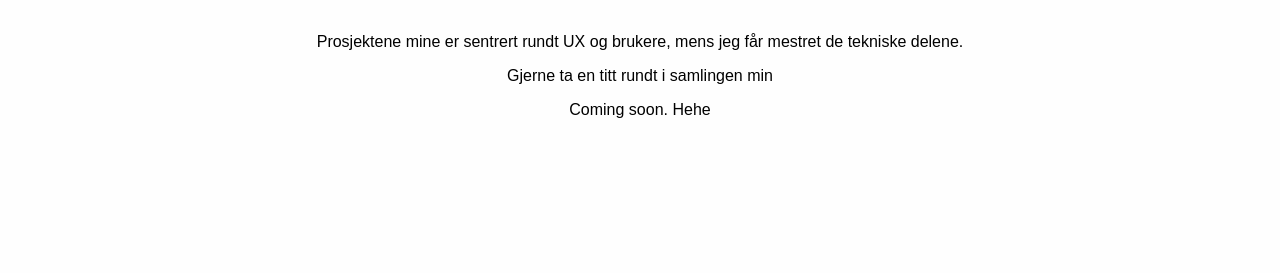
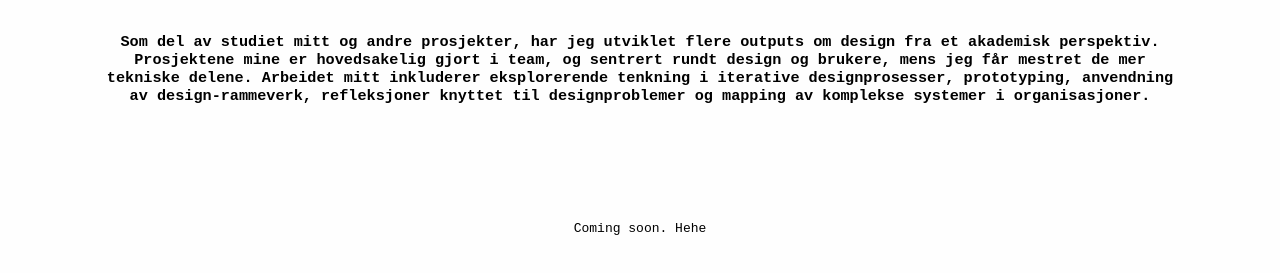
Before and after one commit to linn-s-h/linn-s-h.github.io, a plain HTML site: page portfolio.html in a window 1280 px wide. Shown: the part 181-454 px from the top of the page. Drawn offline with Linux system fonts and the light colour scheme.

Commit message:
update portfolio summary

```diff
--- a/portfolio.html
+++ b/portfolio.html
@@ -43,11 +43,14 @@
         </script>
 
         <div>
-            <div style="text-align: center;">
+            <div style="text-align: center">
             <h1 style="font-size: 54px;">Mine prosjekter</h1>
-            <p>Prosjektene mine er sentrert rundt UX og brukere, mens jeg får mestret de tekniske delene.</p>
-            <p>Gjerne ta en titt rundt i samlingen min</p>
-            <p>Coming soon. Hehe</p>
+            <h3 style="font-family: monospace; padding-left: 100px; padding-right: 100px">Som del av studiet mitt og andre prosjekter, har jeg utviklet flere outputs om design fra et akademisk perspektiv.
+                Prosjektene mine er hovedsakelig gjort i team, og sentrert rundt design og brukere, mens jeg får mestret de mer
+                tekniske delene. Arbeidet mitt inkluderer eksplorerende tenkning i iterative designprosesser,
+                prototyping, anvendning av design-rammeverk, refleksjoner knyttet til designproblemer og mapping av
+                komplekse systemer i organisasjoner. </h3>
+            <p style="font-family: monospace; padding: 100px">Coming soon. Hehe</p>
         </div>
 
 
```
